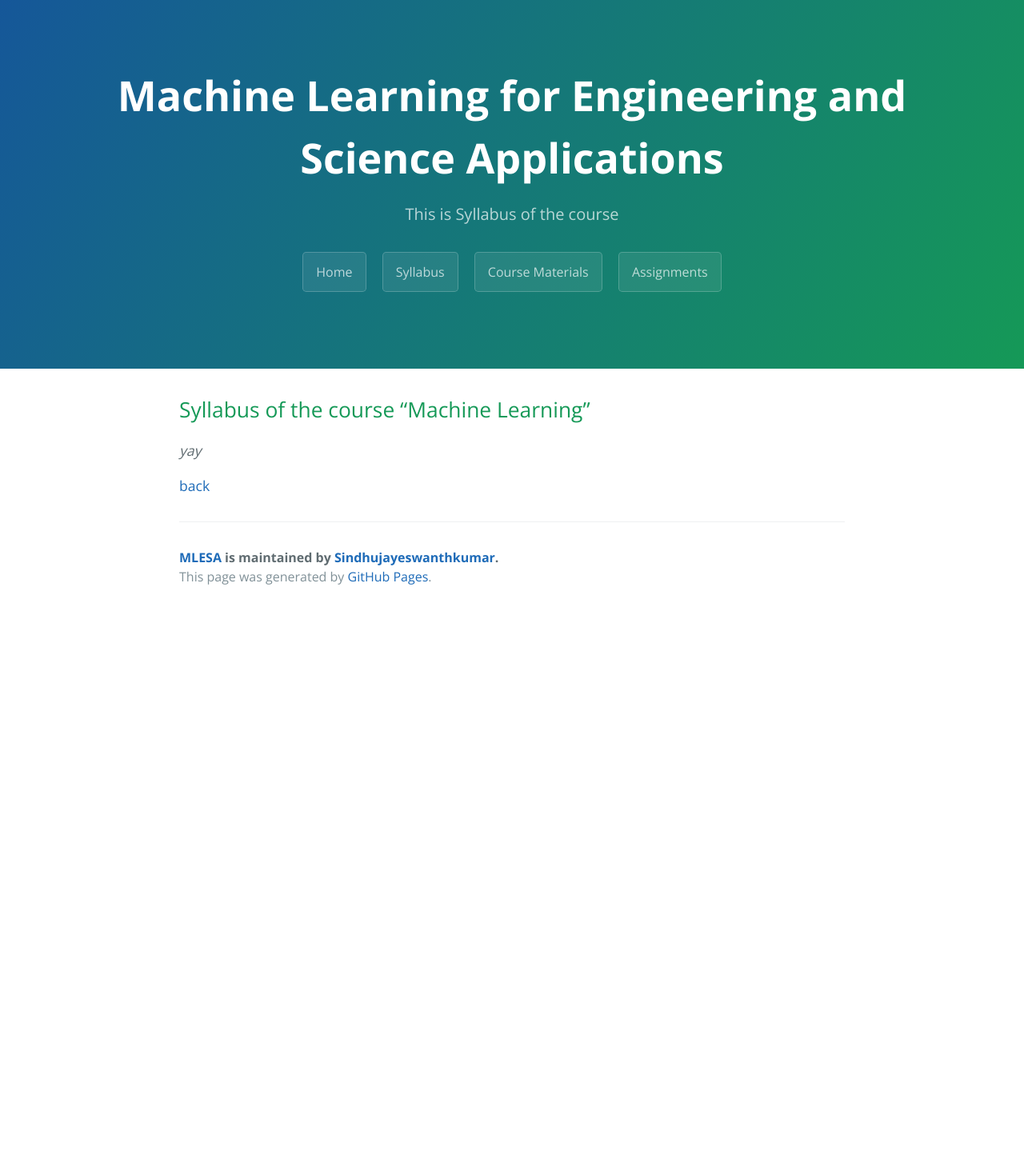
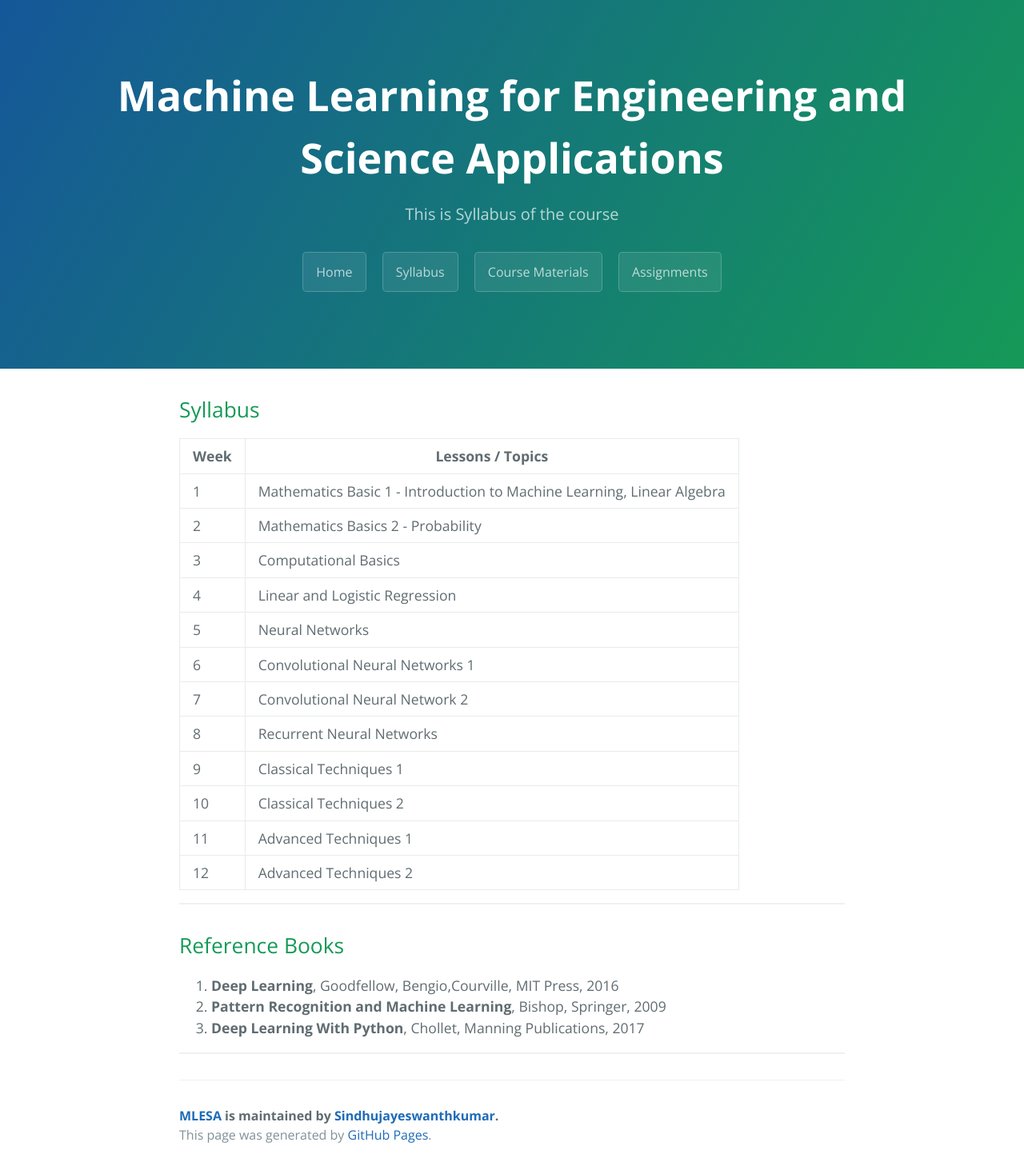
Before and after one commit to Sindhujayeswanthkumar/MLESA, a Jekyll site: the page built from another-page.md, in a window 1280 px wide. Shown: the whole page at 80% size. Built offline with Jekyll 4.4.1, drawn with Linux system fonts in a browser that asks for light colours; before the commit the page ends 900 px from its top, so only the background shows below that.

Commit message:
Syllabus and reference books updated

```diff
--- a/another-page.md
+++ b/another-page.md
@@ -4,8 +4,70 @@ title: Machine Learning for Engineering and Science Applications
 description: This is Syllabus of the course
 ---
 
-## Syllabus of the course "Machine Learning"
+## Syllabus
+<table>
+<thead>
+<tr>
+<th>Week</th>
+<th>Lessons / Topics </th>
+</tr>
+</thead>
+<tbody>
+<tr>
+<td>1</td>
+<td>Mathematics Basic 1 - Introduction to Machine Learning, Linear Algebra</td>
+</tr>
+ <tr>
+   <td>2</td>
+   <td>Mathematics Basics 2 - Probability</td>
+  </tr>
+  <tr>
+    <td>3</td>
+    <td>Computational Basics</td>
+  </tr>
+  <tr>
+    <td>4</td>
+    <td>Linear and Logistic Regression</td>
+  </tr>
+  <tr>
+    <td>5</td>
+    <td>Neural Networks</td>
+  </tr>
+  <tr>
+    <td>6</td>
+    <td>Convolutional Neural Networks 1</td>
+    </tr>
+  <tr>
+    <td>7</td>
+    <td>Convolutional Neural Network 2</td>
+  </tr>
+  <tr>
+    <td>8</td>
+    <td>Recurrent Neural Networks</td>
+  </tr>
+  <tr>
+    <td>9</td>
+    <td>Classical Techniques 1</td>
+  </tr>
+  <tr>
+    <td>10</td>
+    <td>Classical Techniques 2</td>
+  </tr>
+  <tr>
+    <td>11</td>
+    <td>Advanced Techniques 1</td>
+  </tr>
+  <tr>
+    <td>12</td>
+    <td>Advanced Techniques 2</td>
+  </tr>
+</tbody>
+</table>
 
-_yay_
+---
+## Reference Books
+1. **Deep Learning**, Goodfellow, Bengio,Courville, MIT Press, 2016
+2. **Pattern Recognition and Machine Learning**, Bishop, Springer, 2009
+3. **Deep Learning With Python**, Chollet, Manning Publications, 2017
 
-[back](./)
+---
```
